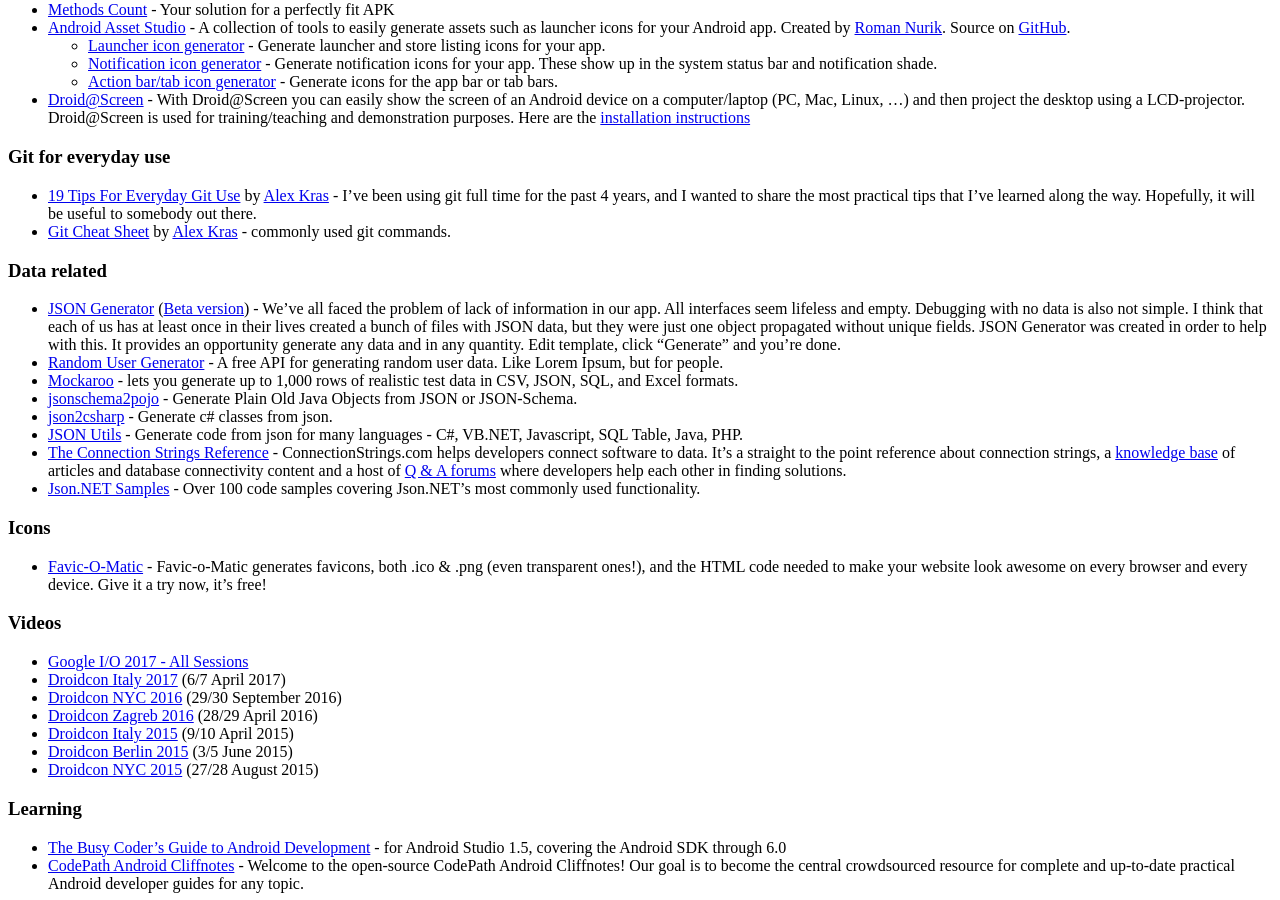
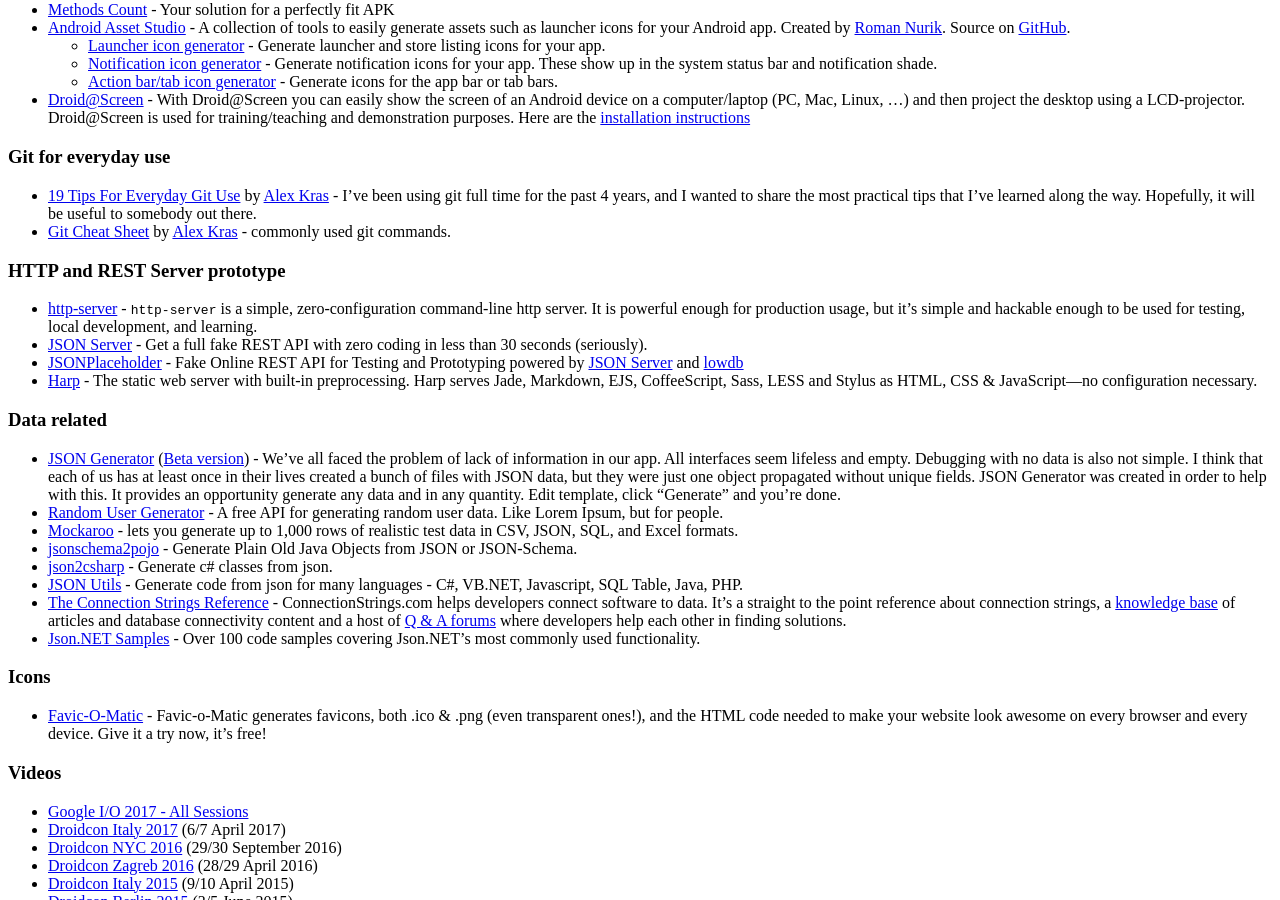
Before and after one commit to kingsor/kingsor.github.io, a Jekyll site: the page built from resources/index.md, in a window 1280 px wide and 900 px high, scrolled down 405 px. Built offline with Jekyll 4.4.1, drawn with Linux system fonts in a browser that asks for light colours.

Commit message:
update resources section

```diff
--- a/resources/index.md
+++ b/resources/index.md
@@ -16,6 +16,14 @@
 ### Git for everyday use
 * [19 Tips For Everyday Git Use](http://www.alexkras.com/19-git-tips-for-everyday-use/) by [Alex Kras](http://www.alexkras.com/) - I’ve been using git full time for the past 4 years, and I wanted to share the most practical tips that I’ve learned along the way. Hopefully, it will be useful to somebody out there.
 * [Git Cheat Sheet](http://www.alexkras.com/getting-started-with-git/) by [Alex Kras](http://www.alexkras.com/) - commonly used git commands.
+
+
+### HTTP and REST Server prototype
+* [http-server](https://www.npmjs.com/package/http-server) - `http-server` is a simple, zero-configuration command-line http server. It is powerful enough for production usage, but it's simple and hackable enough to be used for testing, local development, and learning.
+* [JSON Server](https://github.com/typicode/json-server) - Get a full fake REST API with zero coding in less than 30 seconds (seriously).
+* [JSONPlaceholder](https://jsonplaceholder.typicode.com/) - Fake Online REST API for Testing and Prototyping powered by [JSON Server](https://github.com/typicode/json-server) and [lowdb](https://github.com/typicode/lowdb)
+* [Harp](https://harpjs.com/) - The static web server with built-in preprocessing. Harp serves Jade, Markdown, EJS, CoffeeScript, Sass, LESS and Stylus as HTML, CSS & JavaScript—no configuration necessary.
+
 
 ### Data related
 * [JSON Generator](http://www.json-generator.com/) ([Beta version](http://beta.json-generator.com/)) - We've all faced the problem of lack of information in our app. All interfaces seem lifeless and empty. Debugging with no data is also not simple. I think that each of us has at least once in their lives created a bunch of files with JSON data, but they were just one object propagated without unique fields. JSON Generator was created in order to help with this. It provides an opportunity generate any data and in any quantity. Edit template, click "Generate" and you're done.
```
